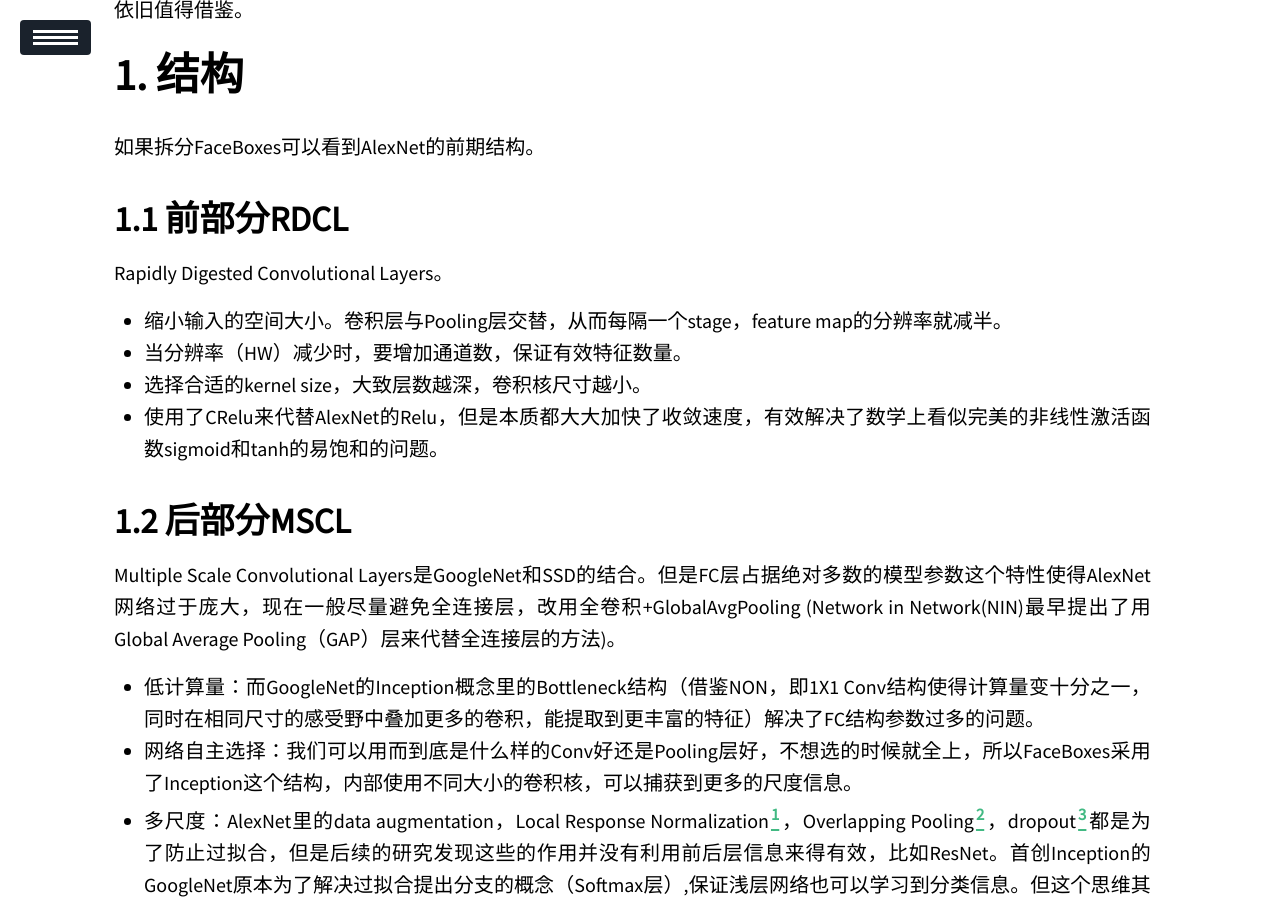
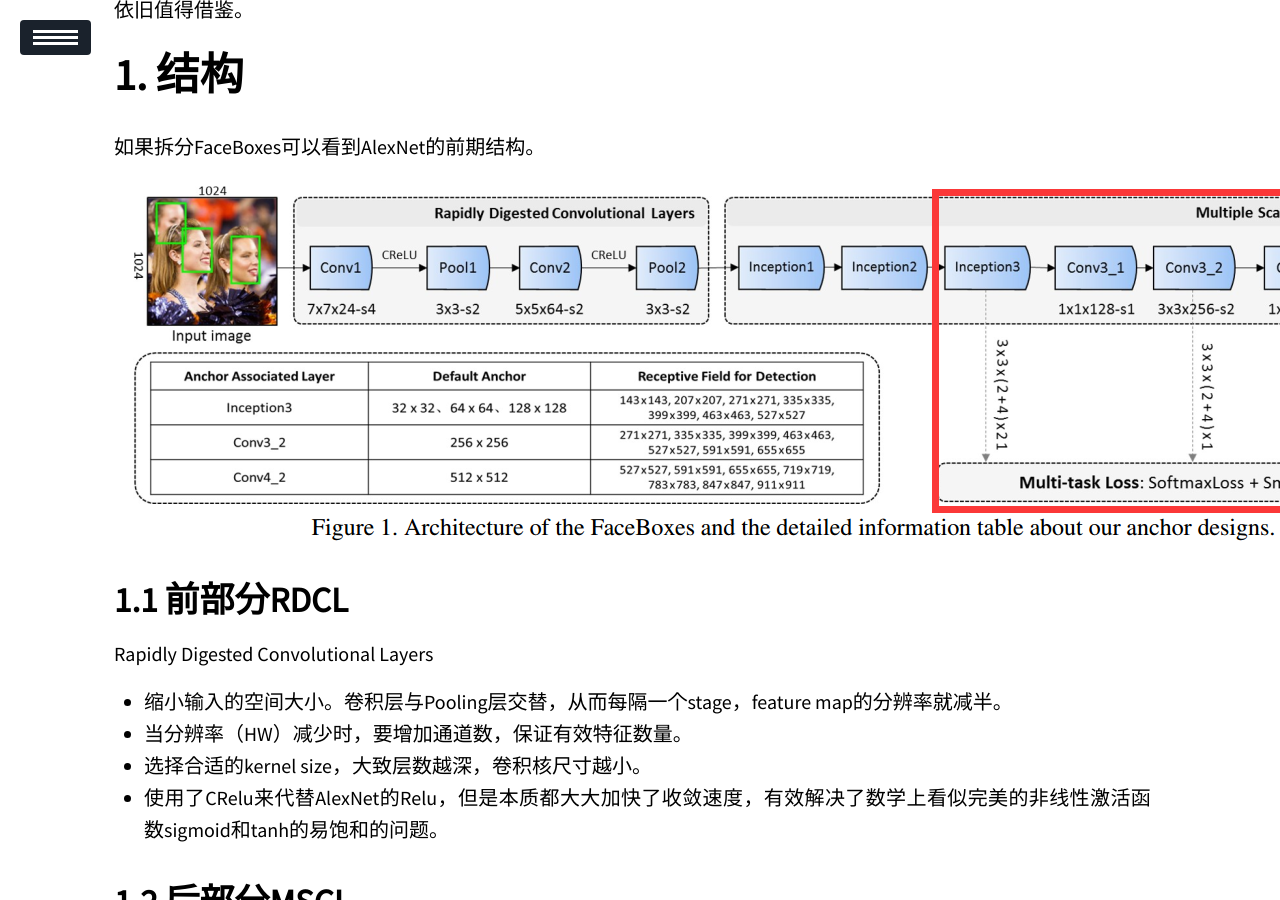
Before and after one commit to Hummmm/hummmm.github.io, a Jekyll site: the page built from _posts/2019-10-01-Faceboxes/2019-10-01-Faceboxes.md, in a window 1280 px wide and 900 px high, scrolled down 468 px. Built offline with Jekyll 4.4.1, drawn with Linux system fonts in a browser that asks for light colours; our own code applies the rules of GitHub Pages for plain Markdown files; formulas are drawn with MathJax 3; a script that is not in the unit is left out; some of the changed lines change nothing that is shown.

Commit message:
add picture

```diff
--- a/_posts/2019-10-01-Faceboxes.md
+++ b/_posts/2019-10-01-Faceboxes/2019-10-01-Faceboxes.md
@@ -15,15 +15,19 @@ description:  当只有CPU可以运行网络的时候怎么办？网络FaceBoxes
 # 结构
 如果拆分FaceBoxes可以看到AlexNet的前期结构。
 
+![caption](https://github.com/Hummmm/Hummmm.github.io/blob/master/_posts/2019-10-01-Faceboxes/faceboxes.png?raw=true)
+
 ## 前部分RDCL
 
-Rapidly Digested Convolutional Layers。
+Rapidly Digested Convolutional Layers
 - 缩小输入的空间大小。卷积层与Pooling层交替，从而每隔一个stage，feature map的分辨率就减半。
 - 当分辨率（HW）减少时，要增加通道数，保证有效特征数量。
 - 选择合适的kernel size，大致层数越深，卷积核尺寸越小。
 - 使用了CRelu来代替AlexNet的Relu，但是本质都大大加快了收敛速度，有效解决了数学上看似完美的非线性激活函数sigmoid和tanh的易饱和的问题。
 
 ## 后部分MSCL
+
+![caption](https://github.com/Hummmm/Hummmm.github.io/blob/master/_posts/2019-10-01-Faceboxes/nin.jpg?raw=true)
 
 Multiple Scale Convolutional Layers是GoogleNet和SSD的结合。但是FC层占据绝对多数的模型参数这个特性使得AlexNet网络过于庞大，现在一般尽量避免全连接层，改用全卷积+GlobalAvgPooling (Network in Network(NIN)最早提出了用Global Average Pooling（GAP）层来代替全连接层的方法)。
 - 低计算量：而GoogleNet的Inception概念里的Bottleneck结构（借鉴NON，即1X1 Conv结构使得计算量变十分之一，同时在相同尺寸的感受野中叠加更多的卷积，能提取到更丰富的特征）解决了FC结构参数过多的问题。
@@ -37,7 +41,7 @@ Multiple Scale Convolutional Layers是GoogleNet和SSD的结合。但是FC层占
 # 思考
 
 个人觉得分支的结构还是可以保留 ，但是功能已经不是用来承担过拟合的作用，而是更像AlexNet里的[分组卷积](https://zhuanlan.zhihu.com/p/77480151)（group=2），相当于直接把模型等分为两个独立模型，在两个GPU上单独训练不同任务，在第三个卷积层和最后的三个全连接层做特征交流。
-
+![caption](https://github.com/Hummmm/Hummmm.github.io/blob/master/_posts/2019-10-01-Faceboxes/alex.jpg?raw=true)
 <div id="refer-anchor-1"></div>
 - [1] 使用LRN对局部的特征进行归一化，结果作为ReLU激活函数的输入能有效降低错误率
 <div id="refer-anchor-2"></div>
```
Also changed, not shown: _posts/2019-10-01-Faceboxes/alex.jpg (added), _posts/2019-10-01-Faceboxes/faceboxes.png (added), _posts/2019-10-01-Faceboxes/nin.jpg (added).
